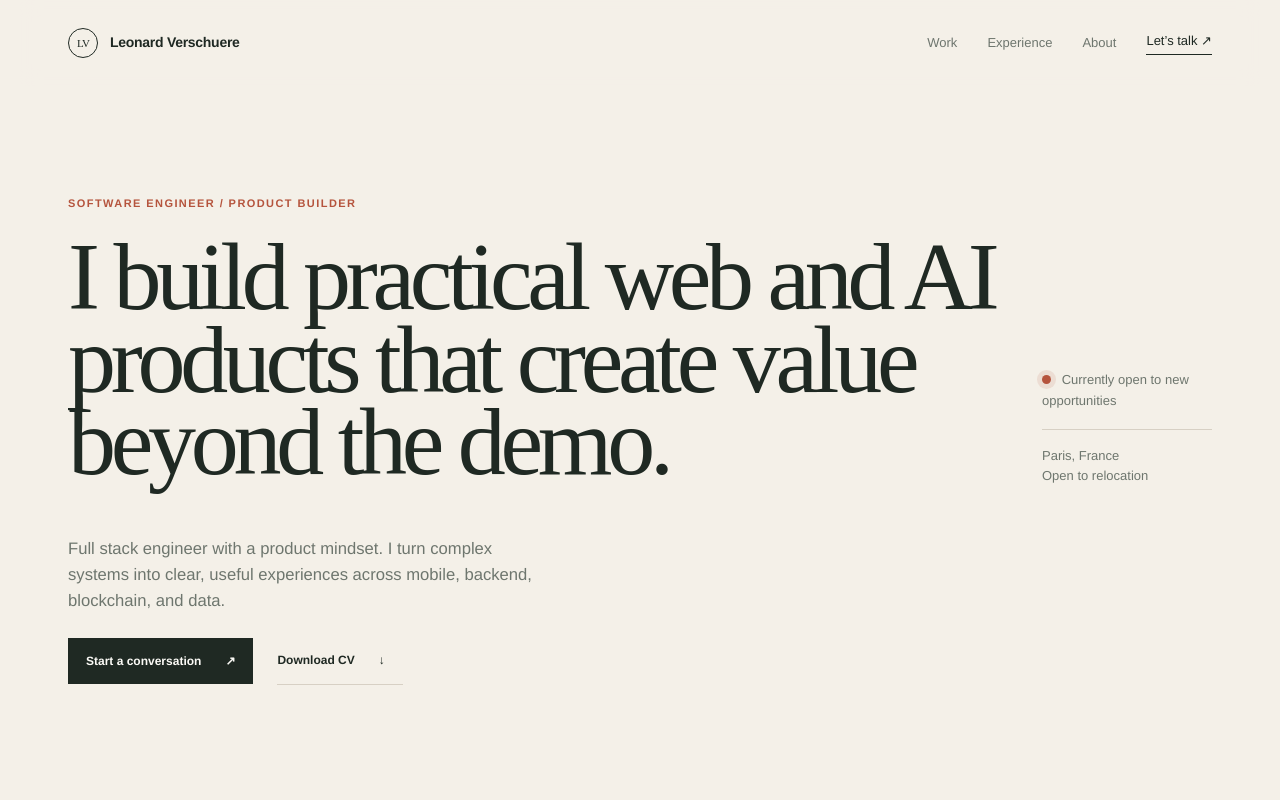
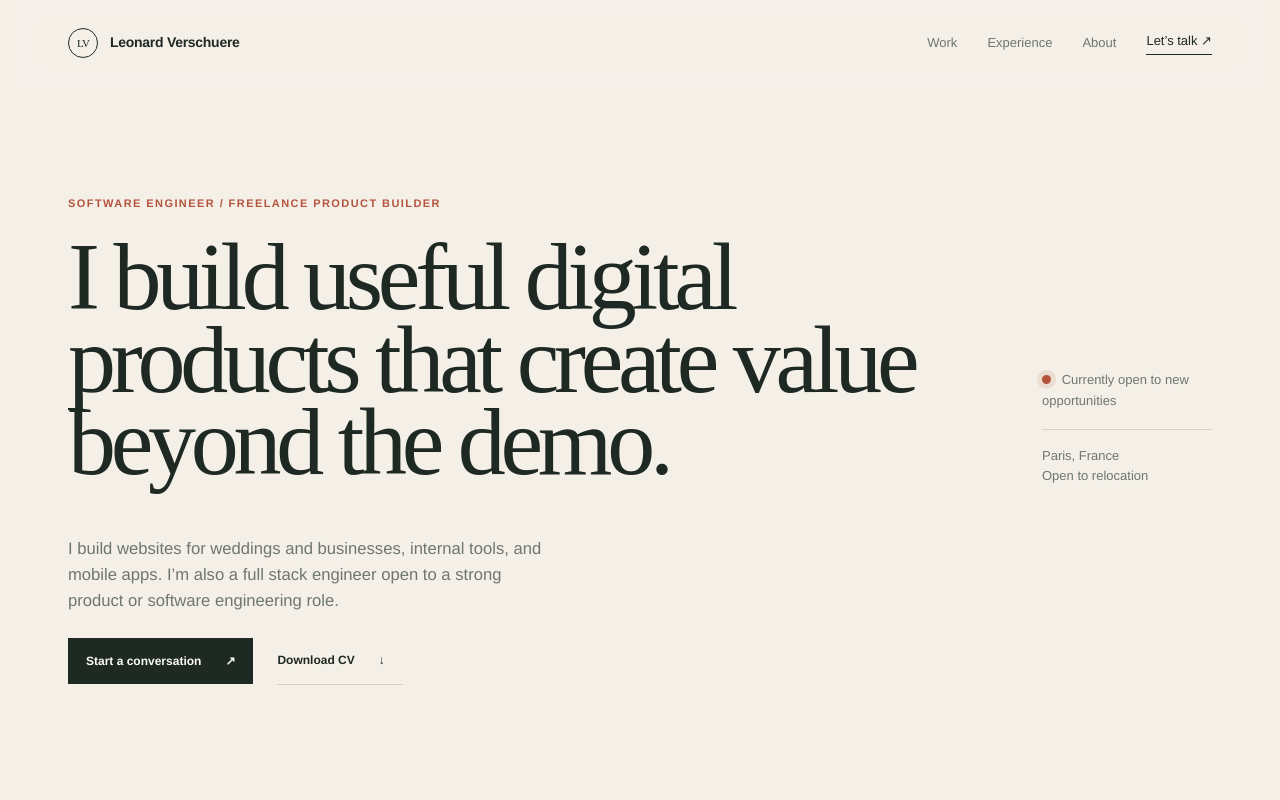
Before and after one commit to verschhh/verschhh.fr, a website: page index.html in a window 1280 px wide. Shown: the top 800 px of the page. Drawn offline with Linux system fonts and the light colour scheme.

Commit message:
Clarify freelance and engineering positioning

```diff
--- a/index.html
+++ b/index.html
@@ -7,18 +7,20 @@
   <meta name="theme-color" media="(prefers-color-scheme: light)" content="#f4f0e8" />
   <meta name="theme-color" media="(prefers-color-scheme: dark)" content="#1f2923" />
   <meta name="color-scheme" content="light" />
-  <meta name="description" content="Leonard Verschuere is a Paris-based software engineer and product builder creating practical web, mobile, AI, and blockchain products." />
+  <meta name="description" content="Leonard Verschuere is a Paris-based software engineer and product builder available for freelance websites, internal tools, mobile apps, and engineering roles." />
   <meta name="author" content="Leonard Verschuere" />
   <meta name="robots" content="index, follow, max-image-preview:large" />
   <link rel="canonical" href="https://verschhh.fr/" />
   <meta property="og:type" content="website" />
   <meta property="og:url" content="https://verschhh.fr/" />
   <meta property="og:title" content="Leonard Verschuere — Software Engineer and Product Builder" />
-  <meta property="og:description" content="Practical web, mobile, AI, and blockchain products built with a product mindset." />
+  <meta property="og:description" content="Freelance websites, internal tools, and mobile apps, backed by production software engineering experience." />
+  <meta property="og:image" content="https://verschhh.fr/og-image.svg" />
   <meta property="og:locale" content="en_FR" />
   <meta name="twitter:card" content="summary" />
   <meta name="twitter:title" content="Leonard Verschuere — Software Engineer and Product Builder" />
-  <meta name="twitter:description" content="Practical web, mobile, AI, and blockchain products built with a product mindset." />
+  <meta name="twitter:description" content="Freelance websites, internal tools, and mobile apps, backed by production software engineering experience." />
+  <meta name="twitter:image" content="https://verschhh.fr/og-image.svg" />
   <title>Leonard Verschuere's Portfolio</title>
   <link rel="icon" type="image/svg+xml" href="favicon.svg" />
   <link rel="stylesheet" href="styles.css" />
@@ -29,7 +31,7 @@
       "name": "Leonard Verschuere",
       "url": "https://verschhh.fr/",
       "jobTitle": "Software Engineer and Product Builder",
-      "description": "Paris-based full stack software engineer building practical web, mobile, AI, and blockchain products.",
+      "description": "Paris-based software engineer and product builder available for freelance websites, internal tools, mobile apps, and engineering roles.",
       "sameAs": ["https://github.com/verschhh", "https://www.linkedin.com/in/leonardverschuere"],
       "knowsAbout": ["Software engineering", "Product development", "React Native", "Backend systems", "AI products", "Blockchain"]
     }
@@ -60,9 +62,9 @@
   <main id="top">
     <section class="hero page-section">
       <div class="hero-copy reveal">
-        <p class="eyebrow">Software engineer / product builder</p>
+        <p class="eyebrow">Software engineer / freelance product builder</p>
         <div class="hero-title-row">
-          <h1>I build practical web and AI products that create value beyond the demo.</h1>
+          <h1>I build useful digital products that create value beyond the demo.</h1>
           <aside class="hero-note" aria-label="Availability">
             <span class="status-dot" aria-hidden="true"></span>
             <p>Currently open to new opportunities</p>
@@ -71,8 +73,8 @@
           </aside>
         </div>
         <p class="hero-intro">
-          Full stack engineer with a product mindset. I turn complex systems into clear,
-          useful experiences across mobile, backend, blockchain, and data.
+          I build websites for weddings and businesses, internal tools, and mobile apps. I’m also a full stack
+          engineer open to a strong product or software engineering role.
         </p>
         <div class="hero-actions">
           <a class="button button-dark" href="#contact">Start a conversation <span aria-hidden="true">↗</span></a>
```
Also changed, not shown: og-image.svg (added).
